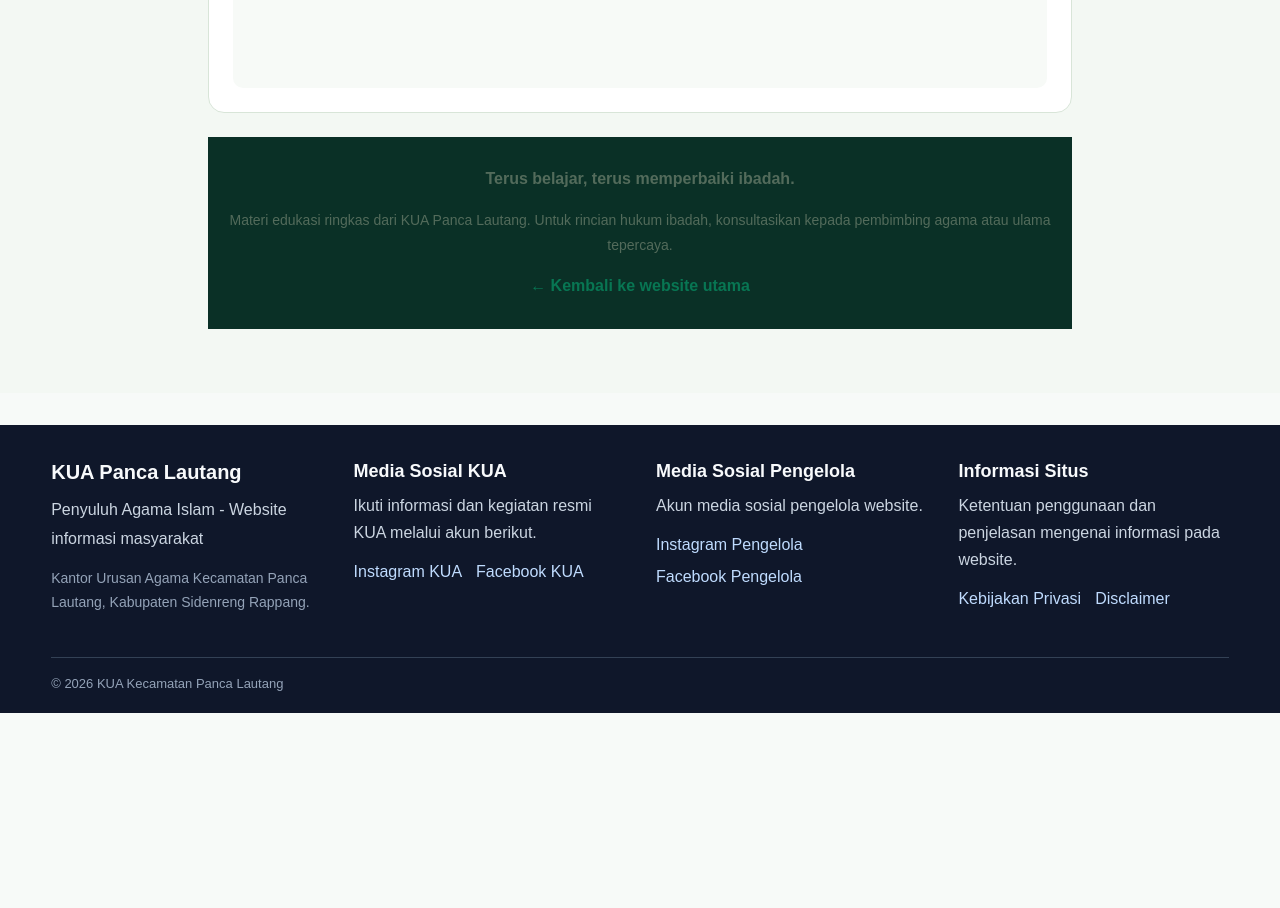
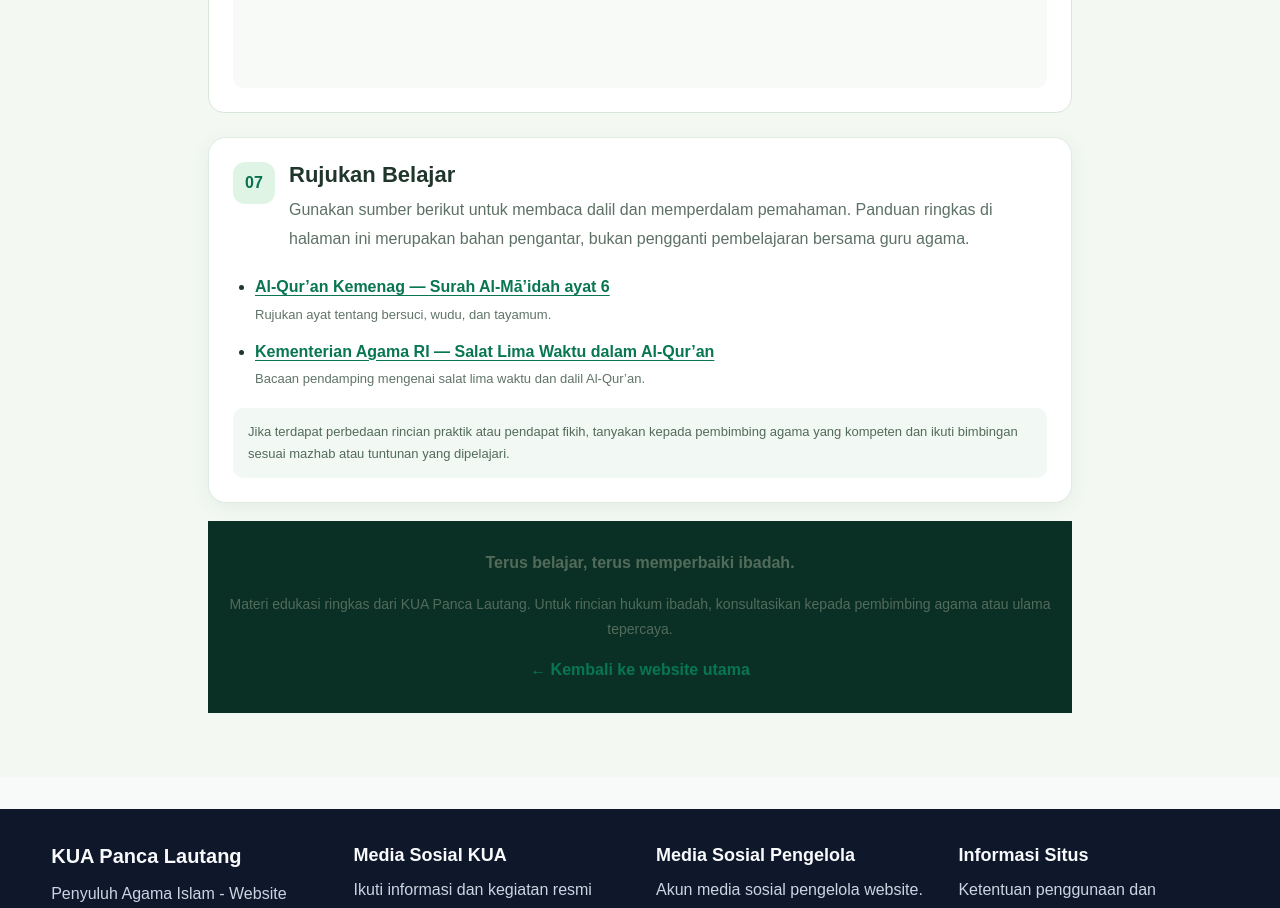
Before and after one commit to suriantosag-cyber/kua-panca-lautang-premium, a Next.js app: page /materi-dakwah in a window 1280 px wide. Shown: the part 11020-11928 px from the top of the page. Before the commit the page ends 11733 px from the top, so only its background shows below. Built offline with nearby package versions, Linux system fonts and the light colour scheme.

Commit message:
content: add verified learning references to dakwah guide

```diff
--- a/app/materi-dakwah/page.js
+++ b/app/materi-dakwah/page.js
@@ -320,6 +320,40 @@ export default function MateriDakwahPage() {
   </div>
 </section>
 <KhutbahBugis />
+
+        <article className="mdCard mdReferences">
+          <div className="mdSectionTitle">
+            <span>07</span>
+            <div>
+              <h2>Rujukan Belajar</h2>
+              <p>
+                Gunakan sumber berikut untuk membaca dalil dan memperdalam
+                pemahaman. Panduan ringkas di halaman ini merupakan bahan
+                pengantar, bukan pengganti pembelajaran bersama guru agama.
+              </p>
+            </div>
+          </div>
+          <ul className="mdReferenceList">
+            <li>
+              <a href="https://quran.kemenag.go.id/quran/per-ayat/surah/5?to=120" target="_blank" rel="noreferrer">
+                Al-Qur’an Kemenag — Surah Al-Mā’idah ayat 6
+              </a>
+              <span>Rujukan ayat tentang bersuci, wudu, dan tayamum.</span>
+            </li>
+            <li>
+              <a href="https://kemenag.go.id/opini/salat-lima-waktu-dalam-al-qur039annbsp-11zili" target="_blank" rel="noreferrer">
+                Kementerian Agama RI — Salat Lima Waktu dalam Al-Qur’an
+              </a>
+              <span>Bacaan pendamping mengenai salat lima waktu dan dalil Al-Qur’an.</span>
+            </li>
+          </ul>
+          <p className="mdReferenceNote">
+            Jika terdapat perbedaan rincian praktik atau pendapat fikih,
+            tanyakan kepada pembimbing agama yang kompeten dan ikuti
+            bimbingan sesuai mazhab atau tuntunan yang dipelajari.
+          </p>
+        </article>
+
         <footer className="mdFooter">
           <strong>Terus belajar, terus memperbaiki ibadah.</strong>
           <p>
@@ -449,6 +483,12 @@ export default function MateriDakwahPage() {
           .mdKhutbahGroup { margin: 20px 12px; padding: 16px; }
           .mdKhutbahGrid { grid-template-columns: 1fr; }
         }
+        .mdReferences { margin-top: 18px; }
+        .mdReferenceList { padding-left: 22px; margin: 0; line-height: 1.7; }
+        .mdReferenceList li { margin: 12px 0; }
+        .mdReferenceList a { color: #087653; font-weight: 750; text-decoration: underline; text-underline-offset: 3px; }
+        .mdReferenceList span { display: block; color: #607468; font-size: 13px; margin-top: 3px; }
+        .mdReferenceNote { margin: 18px 0 0; padding: 13px 15px; border-radius: 10px; background: #f2f8f3; color: #536b5b; font-size: 13px; line-height: 1.7; }
         .mdFooter p { font-size:14px; }
         .mdFooter a { color:#087653; font-weight:750; text-decoration:none; }
         @media(max-width:600px) { .mdHero { padding:24px 20px 30px; } .mdIntro,.mdCard { padding:18px; } .mdIntro { flex-direction:column; } h2 { font-size:20px; } }
```
